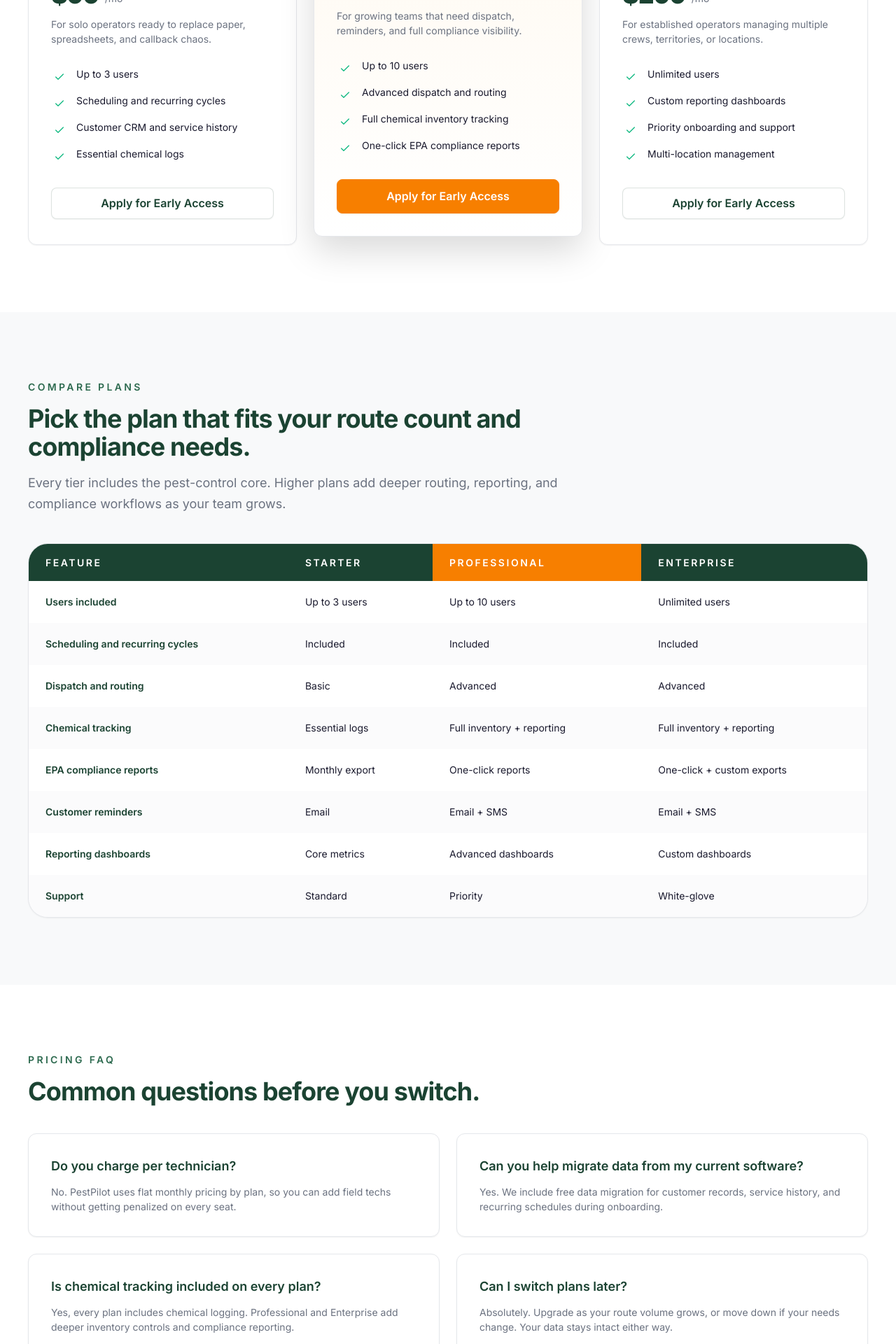
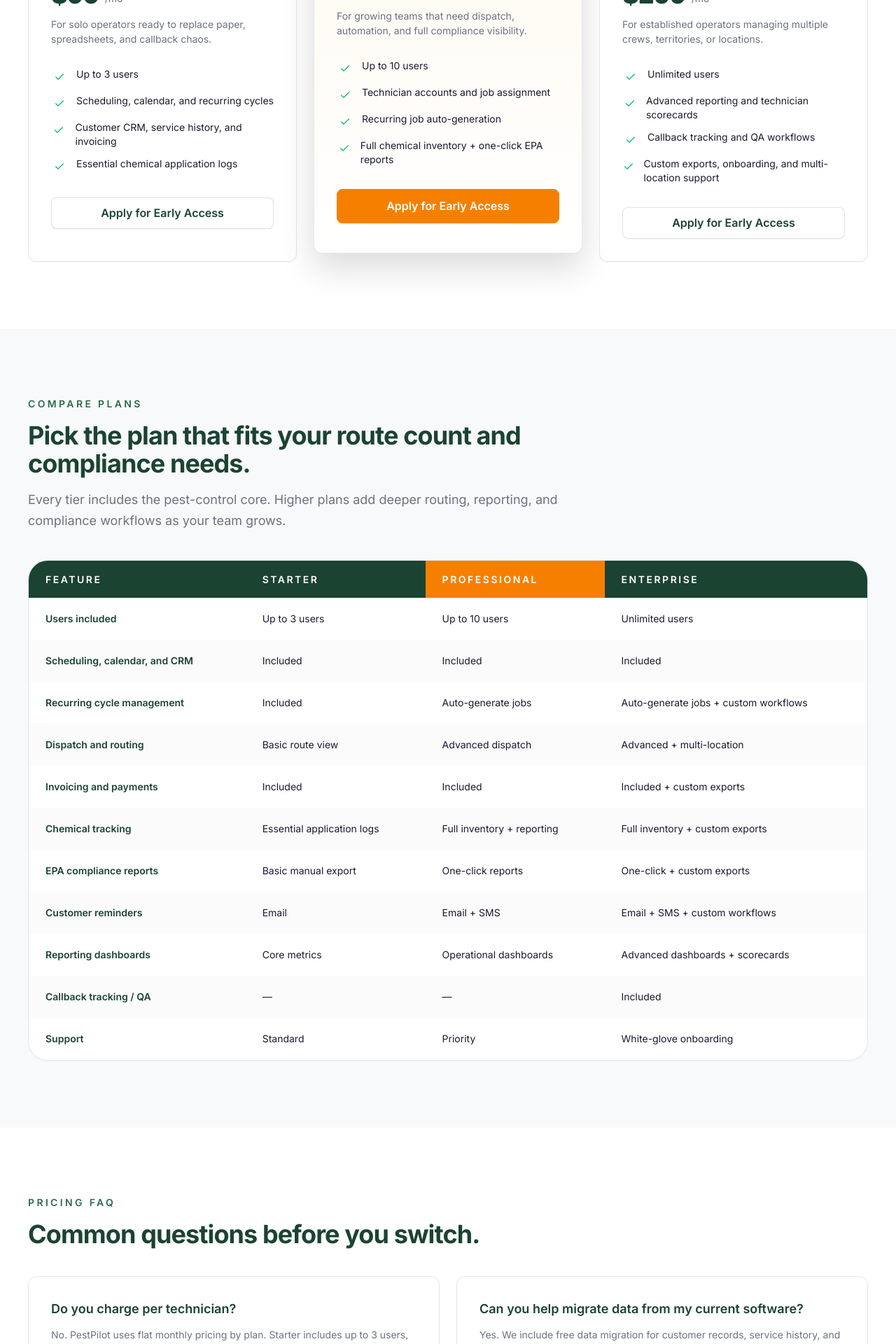
Before and after one commit to solutionsai1998-dev/pestpilot-site, a Next.js app: page /pricing in a window 1280 px wide. Shown: the part 720-2640 px from the top of the page at 70% size. Built offline with nearby package versions, Linux system fonts and the light colour scheme.

Commit message:
Align pricing tiers with feature gates

```diff
--- a/components/home/PricingPreview.tsx
+++ b/components/home/PricingPreview.tsx
@@ -1,30 +1,7 @@
 import Link from "next/link";
 import { ArrowRight, Check } from "lucide-react";
 import { Button } from "@/components/shared/Button";
-
-const tiers = [
-  {
-    name: "Starter",
-    price: "$99/mo",
-    tagline: "For the solo operator ready to go digital",
-    features: ["Up to 3 users", "Scheduling and calendar", "Customer CRM", "Recurring cycle management"],
-    highlighted: false
-  },
-  {
-    name: "Professional",
-    price: "$199/mo",
-    tagline: "For growing teams that need it all",
-    features: ["Up to 10 users", "Dispatch and routing", "Chemical tracking", "EPA compliance reports"],
-    highlighted: true
-  },
-  {
-    name: "Enterprise",
-    price: "$299/mo",
-    tagline: "For established companies with compliance needs",
-    features: ["Unlimited users", "Custom reporting", "Priority support", "Multi-location support"],
-    highlighted: false
-  }
-];
+import { pricingTiers } from "@/lib/pricing";
 
 export function PricingPreview() {
   return (
@@ -54,7 +31,7 @@
         </div>
 
         <div className="mt-10 grid gap-6 xl:grid-cols-3">
-          {tiers.map((tier) => (
+          {pricingTiers.monthly.map((tier) => (
             <div
               className={`relative rounded-[28px] border p-7 shadow-sm transition-transform duration-200 ${
                 tier.highlighted
@@ -72,7 +49,7 @@
               <p className="text-small font-semibold uppercase tracking-[0.18em] text-primary-light">
                 {tier.name}
               </p>
-              <p className="mt-4 text-4xl font-extrabold tracking-tight text-primary">{tier.price}</p>
+              <p className="mt-4 text-4xl font-extrabold tracking-tight text-primary">{tier.price}/mo</p>
               <p className="mt-3 min-h-[3rem] text-small text-text-light">{tier.tagline}</p>
 
               <div className="mt-6 space-y-3">
--- a/components/pricing/FeatureMatrix.tsx
+++ b/components/pricing/FeatureMatrix.tsx
@@ -1,53 +1,4 @@
-const rows = [
-  {
-    feature: "Users included",
-    starter: "Up to 3 users",
-    professional: "Up to 10 users",
-    enterprise: "Unlimited users"
-  },
-  {
-    feature: "Scheduling and recurring cycles",
-    starter: "Included",
-    professional: "Included",
-    enterprise: "Included"
-  },
-  {
-    feature: "Dispatch and routing",
-    starter: "Basic",
-    professional: "Advanced",
-    enterprise: "Advanced"
-  },
-  {
-    feature: "Chemical tracking",
-    starter: "Essential logs",
-    professional: "Full inventory + reporting",
-    enterprise: "Full inventory + reporting"
-  },
-  {
-    feature: "EPA compliance reports",
-    starter: "Monthly export",
-    professional: "One-click reports",
-    enterprise: "One-click + custom exports"
-  },
-  {
-    feature: "Customer reminders",
-    starter: "Email",
-    professional: "Email + SMS",
-    enterprise: "Email + SMS"
-  },
-  {
-    feature: "Reporting dashboards",
-    starter: "Core metrics",
-    professional: "Advanced dashboards",
-    enterprise: "Custom dashboards"
-  },
-  {
-    feature: "Support",
-    starter: "Standard",
-    professional: "Priority",
-    enterprise: "White-glove"
-  }
-];
+import { featureRows } from "@/lib/pricing";
 
 export function FeatureMatrix() {
   return (
@@ -80,7 +31,7 @@
                 </tr>
               </thead>
               <tbody>
-                {rows.map((row, index) => (
+                {featureRows.map((row, index) => (
                   <tr className={index % 2 === 0 ? "bg-white" : "bg-bg-alt/60"} key={row.feature}>
                     <td className="px-6 py-5 text-sm font-semibold text-primary">{row.feature}</td>
                     <td className="px-6 py-5 text-sm text-text">{row.starter}</td>
--- a/components/pricing/PricingFAQ.tsx
+++ b/components/pricing/PricingFAQ.tsx
@@ -4,7 +4,7 @@
   {
     question: "Do you charge per technician?",
     answer:
-      "No. PestPilot uses flat monthly pricing by plan, so you can add field techs without getting penalized on every seat."
+      "No. PestPilot uses flat monthly pricing by plan. Starter includes up to 3 users, Professional includes up to 10, and Enterprise includes unlimited users without per-technician add-on fees."
   },
   {
     question: "Can you help migrate data from my current software?",
@@ -14,7 +14,7 @@
   {
     question: "Is chemical tracking included on every plan?",
     answer:
-      "Yes, every plan includes chemical logging. Professional and Enterprise add deeper inventory controls and compliance reporting."
+      "Every plan includes essential chemical application logs. Professional adds full inventory controls and one-click EPA reports; Enterprise adds custom exports and deeper compliance workflows."
   },
   {
     question: "Can I switch plans later?",
--- a/components/pricing/PricingToggle.tsx
+++ b/components/pricing/PricingToggle.tsx
@@ -2,91 +2,7 @@
 
 import { useState } from "react";
 import { TierCard } from "@/components/pricing/TierCard";
-
-const plans = {
-  monthly: [
-    {
-      name: "Starter",
-      price: "$99",
-      description: "For solo operators ready to replace paper, spreadsheets, and callback chaos.",
-      features: [
-        "Up to 3 users",
-        "Scheduling and recurring cycles",
-        "Customer CRM and service history",
-        "Essential chemical logs"
-      ],
-      highlighted: false,
-      badge: undefined
-    },
-    {
-      name: "Professional",
-      price: "$199",
-      description: "For growing teams that need dispatch, reminders, and full compliance visibility.",
-      features: [
-        "Up to 10 users",
-        "Advanced dispatch and routing",
-        "Full chemical inventory tracking",
-        "One-click EPA compliance reports"
-      ],
-      highlighted: true,
-      badge: "Most Popular"
-    },
-    {
-      name: "Enterprise",
-      price: "$299",
-      description: "For established operators managing multiple crews, territories, or locations.",
-      features: [
-        "Unlimited users",
-        "Custom reporting dashboards",
-        "Priority onboarding and support",
-        "Multi-location management"
-      ],
-      highlighted: false,
-      badge: undefined
-    }
-  ],
-  annual: [
-    {
-      name: "Starter",
-      price: "$79",
-      description: "For solo operators ready to replace paper, spreadsheets, and callback chaos.",
-      features: [
-        "Up to 3 users",
-        "Scheduling and recurring cycles",
-        "Customer CRM and service history",
-        "Essential chemical logs"
-      ],
-      highlighted: false,
-      badge: undefined
-    },
-    {
-      name: "Professional",
-      price: "$169",
-      description: "For growing teams that need dispatch, reminders, and full compliance visibility.",
-      features: [
-        "Up to 10 users",
-        "Advanced dispatch and routing",
-        "Full chemical inventory tracking",
-        "One-click EPA compliance reports"
-      ],
-      highlighted: true,
-      badge: "Most Popular"
-    },
-    {
-      name: "Enterprise",
-      price: "$249",
-      description: "For established operators managing multiple crews, territories, or locations.",
-      features: [
-        "Unlimited users",
-        "Custom reporting dashboards",
-        "Priority onboarding and support",
-        "Multi-location management"
-      ],
-      highlighted: false,
-      badge: undefined
-    }
-  ]
-};
+import { pricingTiers } from "@/lib/pricing";
 
 export function PricingToggle() {
   type BillingCycle = "monthly" | "annual";
@@ -139,7 +55,7 @@
         role="tabpanel"
         tabIndex={0}
       >
-        {plans[billingCycle].map((plan) => (
+        {pricingTiers[billingCycle].map((plan) => (
           <TierCard
             badge={plan.badge}
             billingLabel={billingCycle === "monthly" ? "/mo" : "/mo billed annually"}
--- /dev/null
+++ b/lib/pricing.ts
@@ -0,0 +1,165 @@
+export const pricingTiers = {
+  monthly: [
+    {
+      name: "Starter",
+      price: "$99",
+      schemaPrice: "99",
+      description: "For solo operators ready to replace paper, spreadsheets, and callback chaos.",
+      tagline: "For the solo operator ready to go digital",
+      features: [
+        "Up to 3 users",
+        "Scheduling, calendar, and recurring cycles",
+        "Customer CRM, service history, and invoicing",
+        "Essential chemical application logs",
+      ],
+      highlighted: false,
+      badge: undefined,
+    },
+    {
+      name: "Professional",
+      price: "$199",
+      schemaPrice: "199",
+      description: "For growing teams that need dispatch, automation, and full compliance visibility.",
+      tagline: "For growing teams that need more leverage",
+      features: [
+        "Up to 10 users",
+        "Technician accounts and job assignment",
+        "Recurring job auto-generation",
+        "Full chemical inventory + one-click EPA reports",
+      ],
+      highlighted: true,
+      badge: "Most Popular",
+    },
+    {
+      name: "Enterprise",
+      price: "$299",
+      schemaPrice: "299",
+      description: "For established operators managing multiple crews, territories, or locations.",
+      tagline: "For established companies with scale needs",
+      features: [
+        "Unlimited users",
+        "Advanced reporting and technician scorecards",
+        "Callback tracking and QA workflows",
+        "Custom exports, onboarding, and multi-location support",
+      ],
+      highlighted: false,
+      badge: undefined,
+    },
+  ],
+  annual: [
+    {
+      name: "Starter",
+      price: "$79",
+      schemaPrice: "79",
+      description: "For solo operators ready to replace paper, spreadsheets, and callback chaos.",
+      tagline: "For the solo operator ready to go digital",
+      features: [
+        "Up to 3 users",
+        "Scheduling, calendar, and recurring cycles",
+        "Customer CRM, service history, and invoicing",
+        "Essential chemical application logs",
+      ],
+      highlighted: false,
+      badge: undefined,
+    },
+    {
+      name: "Professional",
+      price: "$169",
+      schemaPrice: "169",
+      description: "For growing teams that need dispatch, automation, and full compliance visibility.",
+      tagline: "For growing teams that need more leverage",
+      features: [
+        "Up to 10 users",
+        "Technician accounts and job assignment",
+        "Recurring job auto-generation",
+        "Full chemical inventory + one-click EPA reports",
+      ],
+      highlighted: true,
+      badge: "Most Popular",
+    },
+    {
+      name: "Enterprise",
+      price: "$249",
+      schemaPrice: "249",
+      description: "For established operators managing multiple crews, territories, or locations.",
+      tagline: "For established companies with scale needs",
+      features: [
+        "Unlimited users",
+        "Advanced reporting and technician scorecards",
+        "Callback tracking and QA workflows",
+        "Custom exports, onboarding, and multi-location support",
+      ],
+      highlighted: false,
+      badge: undefined,
+    },
+  ],
+} as const;
+
+export const featureRows = [
+  {
+    feature: "Users included",
+    starter: "Up to 3 users",
+    professional: "Up to 10 users",
+    enterprise: "Unlimited users",
+  },
+  {
+    feature: "Scheduling, calendar, and CRM",
+    starter: "Included",
+    professional: "Included",
+    enterprise: "Included",
+  },
+  {
+    feature: "Recurring cycle management",
+    starter: "Included",
+    professional: "Auto-generate jobs",
+    enterprise: "Auto-generate jobs + custom workflows",
+  },
+  {
+    feature: "Dispatch and routing",
+    starter: "Basic route view",
+    professional: "Advanced dispatch",
+    enterprise: "Advanced + multi-location",
+  },
+  {
+    feature: "Invoicing and payments",
+    starter: "Included",
+    professional: "Included",
+    enterprise: "Included + custom exports",
+  },
+  {
+    feature: "Chemical tracking",
+    starter: "Essential application logs",
+    professional: "Full inventory + reporting",
+    enterprise: "Full inventory + custom exports",
+  },
+  {
+    feature: "EPA compliance reports",
+    starter: "Basic manual export",
+    professional: "One-click reports",
+    enterprise: "One-click + custom exports",
+  },
+  {
+    feature: "Customer reminders",
+    starter: "Email",
+    professional: "Email + SMS",
+    enterprise: "Email + SMS + custom workflows",
+  },
+  {
+    feature: "Reporting dashboards",
+    starter: "Core metrics",
+    professional: "Operational dashboards",
+    enterprise: "Advanced dashboards + scorecards",
+  },
+  {
+    feature: "Callback tracking / QA",
+    starter: "—",
+    professional: "—",
+    enterprise: "Included",
+  },
+  {
+    feature: "Support",
+    starter: "Standard",
+    professional: "Priority",
+    enterprise: "White-glove onboarding",
+  },
+] as const;
```
Also changed, not shown: components/seo/PricingSchema.tsx (+9 -23 lines), 1 other file (tests, documents, lock files or other folders).
